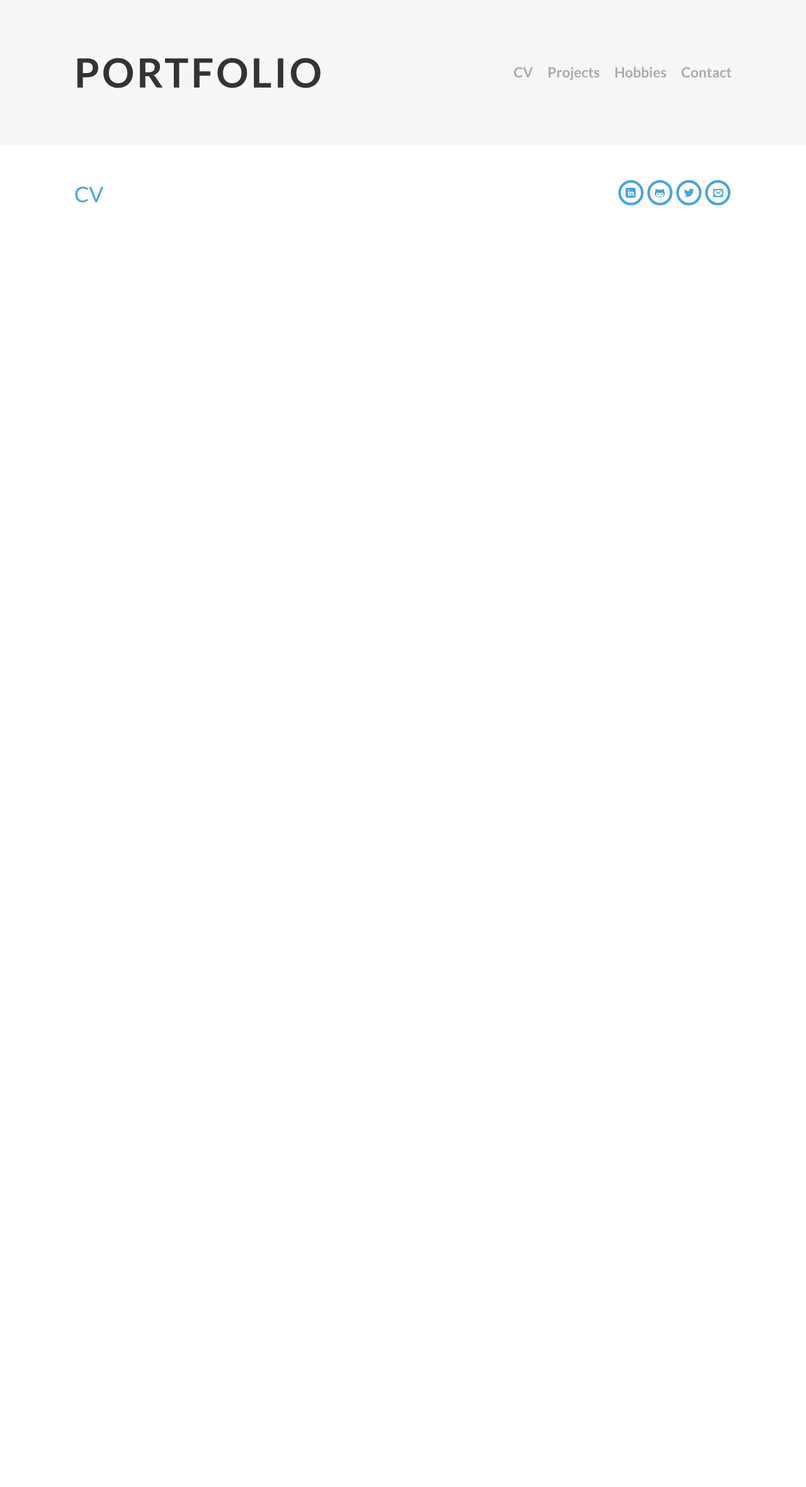
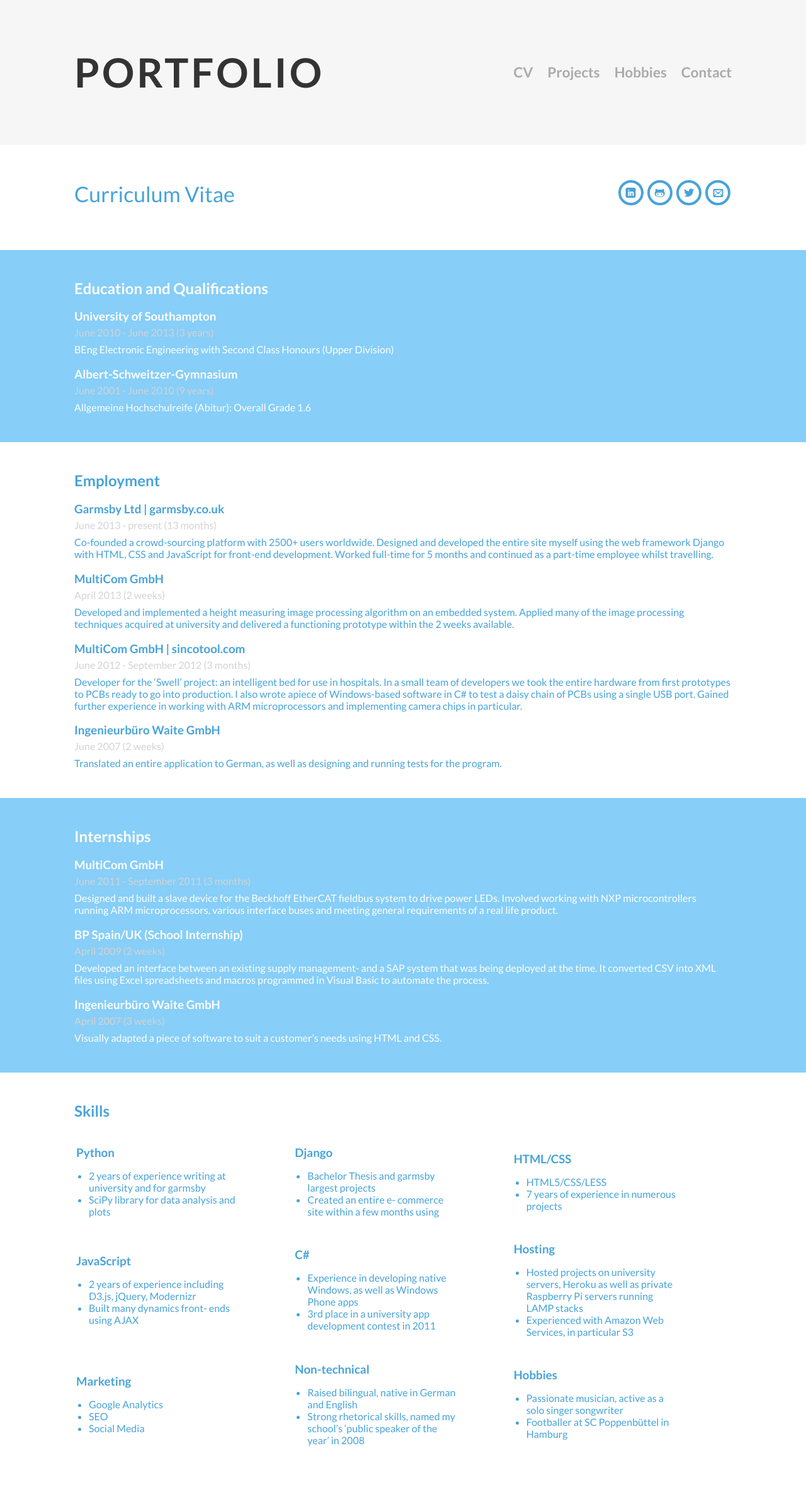
Before and after one commit to jmorrice/jmorrice.github.io, a Jekyll site: the page built from cv/index.html, in a window 1280 px wide. Shown: the whole page at 63% size. Built offline with Jekyll 4.4.1, drawn with Linux system fonts in a browser that asks for light colours; before the commit the page ends 900 px from its top, so only the background shows below that.

Commit message:
added content to static CV page

```diff
--- /dev/null
+++ b/_includes/cv.html
@@ -0,0 +1,131 @@
+<section>
+	<div>
+		<h1>Education and Qualifications</h1>
+
+		<h3>University of Southampton</h3>
+		<p class="date">June 2010 - June 2013 (3 years)</p>
+		BEng Electronic Engineering with Second Class Honours (Upper Division)
+
+		<h3>Albert-Schweitzer-Gymnasium</h3>
+		<p class="date">June 2001 - June 2010 (9 years)</p>
+		Allgemeine Hochschulreife (Abitur): Overall Grade 1.6
+	</div>
+</section>
+
+<section>
+	<div>
+		<h1>Employment</h1>
+
+		<h3>Garmsby Ltd | <a href="https://garmsby.co.uk">garmsby.co.uk</a></h3>
+		<p class="date">June 2013 - present (13 months)</p>
+		Co-founded a crowd-sourcing platform with 2500+ users worldwide. Designed and developed the entire site myself using the web framework Django with HTML, CSS and JavaScript for front-end development. Worked full-time for 5 months and continued as a part-time employee whilst travelling.
+
+		<h3>MultiCom GmbH</h3>
+		<p class="date">April 2013 (2 weeks)</p>
+		Developed and implemented a height measuring image processing algorithm on an embedded system. Applied many of the image processing techniques acquired at university and delivered a functioning prototype within the 2 weeks available.
+
+		<h3>MultiCom GmbH | <a href="http://sincotool.com/">sincotool.com</a></h3>
+		<p class="date">June 2012 - September 2012 (3 months)</p>
+		Developer for the ‘Swell’ project: an intelligent bed for use in hospitals. In a small team of developers we took the entire hardware from first prototypes to PCBs ready to go into production. I also wrote apiece of Windows-based software in C# to test a daisy chain of PCBs using a single USB port. Gained further experience in working with ARM microprocessors and implementing camera chips in particular.
+
+		<h3>Ingenieurbüro Waite GmbH</h3>
+		<p class="date">June 2007 (2 weeks)</p>
+		Translated an entire application to German, as well as designing and running tests for the program.
+	</div>
+</section>
+
+<section>
+	<div>
+		<h1>Internships</h1>
+
+		<h3>MultiCom GmbH</h3>
+		<p class="date">June 2011 - September 2011 (3 months)</p>
+		Designed and built a slave device for the Beckhoff EtherCAT fieldbus system to drive power LEDs. Involved working with NXP microcontrollers running ARM microprocessors, various interface buses and meeting general requirements of a real life product.
+
+		<h3>BP Spain/UK (School Internship)</h3>
+		<p class="date">April 2009 (2 weeks)</p>
+		Developed an interface between an existing supply management- and a SAP system that was being deployed at the time. It converted CSV into XML files using Excel spreadsheets and macros programmed in Visual Basic to automate the process.
+
+		<h3>Ingenieurbüro Waite GmbH</h3>
+		<p class="date">April 2007 (3 weeks)</p>
+		Visually adapted a piece of software to suit a customer’s needs using HTML and CSS.
+	</div>
+</section>
+
+<section>
+	<div>
+		<h1>Skills</h1>
+		<table>
+			<tr>
+				<td>
+					<h3>Python</h3>
+					<ul>
+						<li>2 years of experience writing at university and for garmsby</li>
+						<li>SciPy library for data analysis and plots</li>
+					</ul>
+				</td>
+				<td>
+					<h3>Django</h3>
+					<ul>
+						<li>Bachelor Thesis and garmsby largest projects</li>
+						<li>Created an entire e- commerce site within a few months using</li>
+					</ul>
+				</td>
+				<td>
+					<h3>HTML/CSS</h3>
+					<ul>
+						<li>HTML5/CSS/LESS</li>
+						<li>7 years of experience in numerous projects</li>
+					</ul>
+				</td>
+			</tr>
+			<tr>
+				<td>
+					<h3>JavaScript</h3>
+					<ul>
+						<li>2 years of experience including D3.js, jQuery, Modernizr</li>
+						<li>Built many dynamics front- ends using AJAX</li>
+					</ul>
+				</td>
+				<td>
+					<h3>C#</h3>
+					<ul>
+						<li>Experience in developing native Windows, as well as Windows Phone apps</li>
+						<li>3rd place in a university app development contest in 2011</li>
+					</ul>
+				</td>
+				<td>
+					<h3>Hosting</h3>
+					<ul>
+						<li>Hosted projects on university servers, Heroku as well as private Raspberry Pi servers running LAMP stacks</li>
+						<li>Experienced with Amazon Web Services, in particular S3</li>
+					</ul>
+				</td>
+			</tr>
+			<tr>
+				<td>
+					<h3>Marketing</h3>
+					<ul>
+						<li>Google Analytics</li>
+						<li>SEO</li>
+						<li>Social Media</li>
+					</ul>
+				</td>
+				<td>
+					<h3>Non-technical</h3>
+					<ul>
+						<li>Raised bilingual, native in German and English</li>
+						<li>Strong rhetorical skills, named my school’s ‘public speaker of the year’ in 2008</li>
+					</ul>
+				</td>
+				<td>
+					<h3>Hobbies</h3>
+					<ul>
+						<li>Passionate musician, active as a solo singer songwriter</li>
+						<li>Footballer at SC Poppenbüttel in Hamburg</li>
+					</ul>
+				</td>
+			</tr>
+		</table>
+	</div>
+</section>
--- a/_layouts/default.html
+++ b/_layouts/default.html
@@ -10,7 +10,7 @@
 		<link rel="shortcut icon" href="../favicon.ico">
 		<link rel="stylesheet" type="text/css" href="/css/default.css" />
 		<link rel="stylesheet" type="text/css" href="/css/component.css" />
-		<script src="js/modernizr.custom.js"></script>
+		<script src="/js/modernizr.custom.js"></script>
 	</head>
 	<body>
 		<div class="container">
@@ -33,7 +33,7 @@
 			</div>
 		</div>
 		<!-- classie.js by @desandro: https://github.com/desandro/classie -->
-		<script src="js/classie.js"></script>
-		<script src="js/cbpAnimatedHeader.min.js"></script>
+		<script src="/js/classie.js"></script>
+		<script src="/js/cbpAnimatedHeader.min.js"></script>
 	</body>
 </html>
--- a/css/default.css
+++ b/css/default.css
@@ -24,7 +24,7 @@ body {
 }
 
 a {
-	color: #f0f0f0;
+	color: #47a3da;
 	text-decoration: none;
 }
 
@@ -42,7 +42,7 @@ a:hover {
 	width: 90%;
 	max-width: 69em;
 	margin: 0 auto;
-	padding: 2.875em 1.875em 1.875em;
+	padding: 46px 30px;
 }
 
 .container > header h1 {
@@ -165,20 +165,38 @@ a:hover {
 	content: "\el";
 }
 
-.main > section:nth-child(even) {
+.main > section:nth-child(odd) {
 	background: #87cef8;
 	color: #fff;
-}
-
-.main section:first-child > div {
-	padding-top: 0em;
 }
 
 .main section p {
 	margin: 0;
 	padding: 1em 0;
-	font-size: 1.8em;
+	font-size: 18px;
 	line-height: 1.5;
+}
+
+.main section .date {
+	padding: 0 0 5px 0;
+	font-size: 16px;
+	color: lightgrey;
+}
+
+.main section h1 {
+	margin-top: 0px;
+}
+
+.main section h3 {
+	margin-bottom: 3px;
+}
+
+.main section td {
+	width: 33%;
+}
+
+.main section table ul {
+	padding: 0 80px 0 20px;
 }
 
 @media screen and (max-width: 55em) {
@@ -203,6 +221,6 @@ a:hover {
 
 	.main section p {
 		padding: 2em 5%;
-		font-size: 1.4em;
+		font-size: 14px;
 	}
 }
--- a/cv/index.html
+++ b/cv/index.html
@@ -1,4 +1,5 @@
 ---
 layout: default
-title: CV
+title: Curriculum Vitae
+content_template: cv.html
 ---
```
